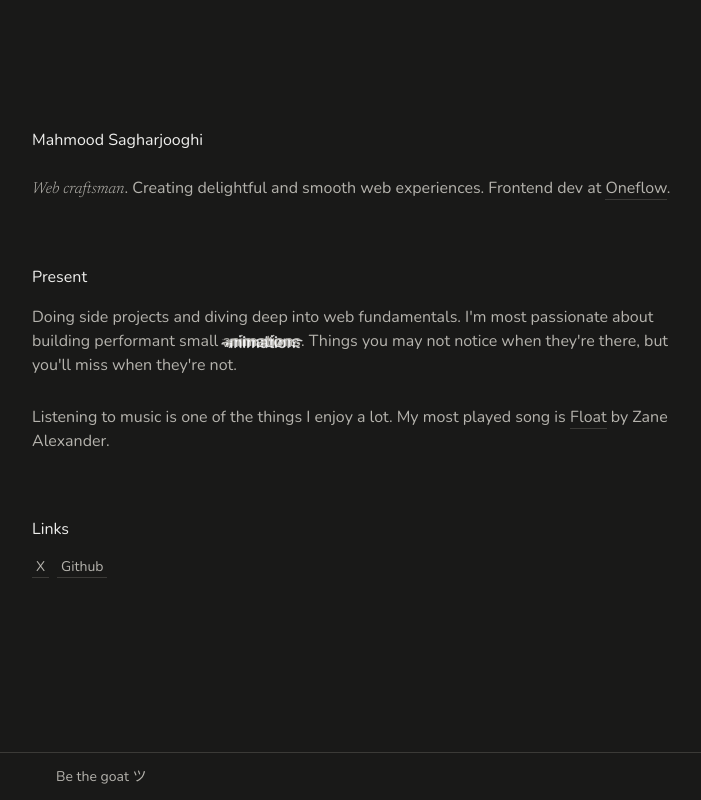
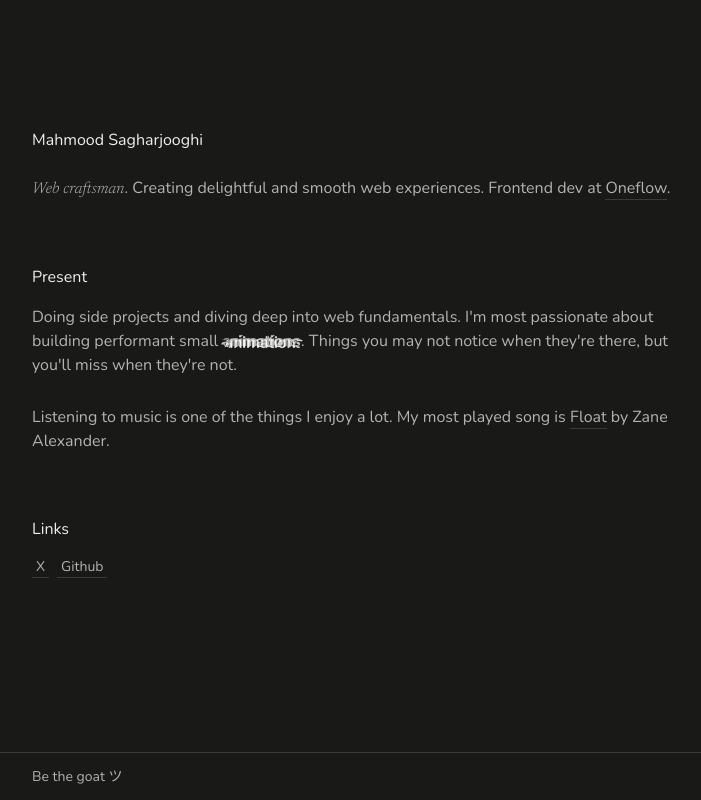
Before and after one commit to mahmood-saghrajooghi/personal-website, a Next.js app: page / in a window 1280 px wide. Shown: the whole page, without its empty margins (288-989 px from the left). Built offline with nearby package versions, Linux system fonts and the light colour scheme.

Commit message:
remove footer padding

```diff
--- a/styles/global.css
+++ b/styles/global.css
@@ -97,7 +97,6 @@ footer {
 }
 
 footer > div {
-  padding: 0 var(--body-padding-left);
   max-width: var(--content-width);
 }
 
```
